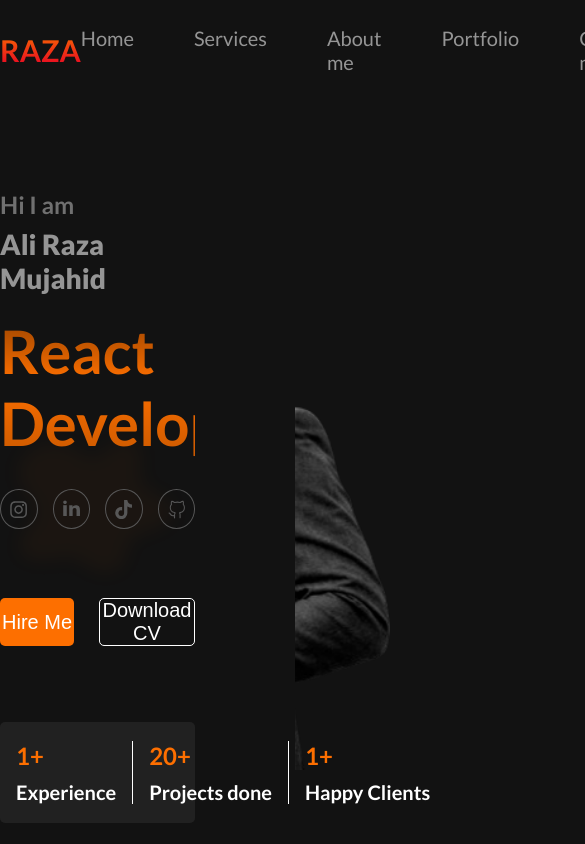
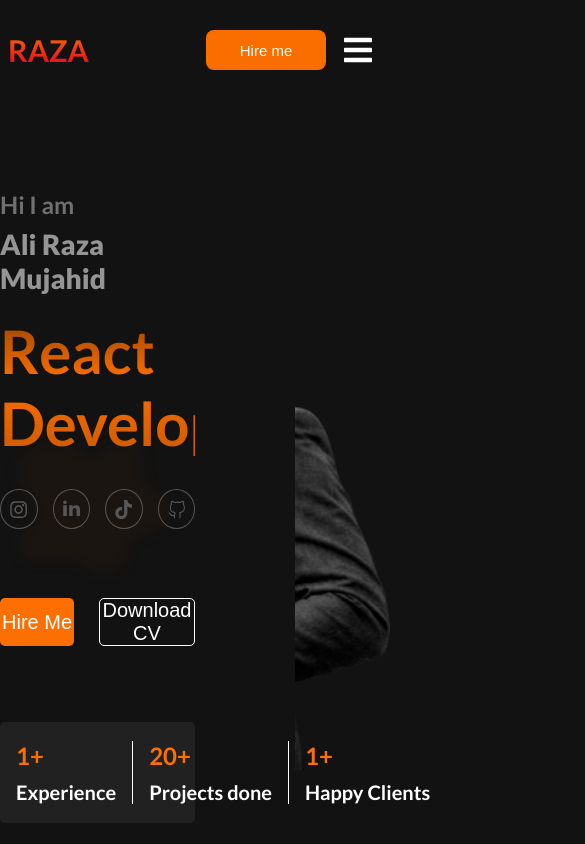
Before and after one commit to ALI-RAZA816/Personal-Portfolio, a React (Vite) app: page / in a window 390 px wide. Shown: the top 844 px of the page, 585 px wide, since content can reach past the window. Built offline with nearby package versions, Linux system fonts and the light colour scheme.

Commit message:
responsive header

```diff
--- a/src/App.jsx
+++ b/src/App.jsx
@@ -13,19 +13,24 @@ import 'aos/dist/aos.css';
 
 function App() {
 
+  const [menu, setMenu] = useState(false);
+
+  const barHandler = () => setMenu(true);
+  const crossHandler = () => setMenu(false);
+
   useEffect(()=>{
     Aos.init();
   },[]);
 
   return (
     <>
-    <Header/>
+    <Header barHandler = {barHandler} menu = {menu} crossHandler = {crossHandler} />
     <HeroSection/>
-    <Service/>
-    <About/>
-    <Portfolio/>
-    <Contact/>
-    <Footer/>
+    {/* <Service/> */}
+    {/* <About/> */}
+    {/* <Portfolio/> */}
+    {/* <Contact/> */}
+    {/* <Footer/> */}
     </>
   )
 }
--- a/src/Component/Header.jsx
+++ b/src/Component/Header.jsx
@@ -1,22 +1,29 @@
 import style from '../css/Header.module.css';
+import { FaBars } from "react-icons/fa";
+import { FaXmark } from "react-icons/fa6";
 
-export default function Header() {
+
+export default function Header({barHandler, menu, crossHandler}) {
     return (
         <header id='home'>
             <div className={style.wrapper}>
                 <div className={style.logo}>
                     <h1>Raza</h1>
                 </div>
-                <div className={style.links}>
-                    <ul>
-                        <li><a href="#home">Home</a></li>
-                        <li><a href="#services">Services</a></li>
-                        <li><a href="#about">About me</a></li>
-                        <li><a href="#portfolio">Portfolio</a></li>
-                        <li><a href="#contact">Contact me</a></li>
+                <div className={`${style.links} ${menu == true && style.show}`}>
+                    <FaXmark onClick={crossHandler} className={style.crossIcon} />
+                    <ul className={menu == true && style.openMenu}>
+                        <li><a onClick={crossHandler} href="#home">Home</a></li>
+                        <li><a onClick={crossHandler} href="#services">Services</a></li>
+                        <li><a onClick={crossHandler} href="#about">About me</a></li>
+                        <li><a onClick={crossHandler} href="#portfolio">Portfolio</a></li>
+                        <li><a onClick={crossHandler} href="#contact">Contact me</a></li>
                     </ul>
                 </div>
+                <div style={{display:'flex',alignItems:'center'}}>
                 <button>Hire me</button>
+                <FaBars onClick={barHandler} className={style.menuIcon} />
+                </div>
             </div>
         </header>
     )
--- a/src/css/Header.module.css
+++ b/src/css/Header.module.css
@@ -1,26 +1,25 @@
-header{
-    /* height: 70px; */
+header {
     width: 100vw;
 }
 
-
-.wrapper{
-    /* border: 1px solid red; */
+.wrapper {
     display: flex;
     height: 100px;
     max-width: 1400px;
     width: 100%;
     margin: 0 auto;
     align-items: center;
+    position: relative;
     justify-content: space-between;
 }
 
-.logo h1{
+.logo h1 {
     text-transform: uppercase;
-    font-weight: bold;
+    font-weight: bolder;
     font-size: 30px;
+    margin-left: .5rem;
     color: transparent;
-    background:linear-gradient(#FA6E00,  #E60026 ) ;
+    background: linear-gradient(#FA6E00, #E60026);
     background-clip: text;
     -webkit-background-clip: text;
 }
@@ -32,19 +31,19 @@ header{
     list-style-type: none;
 }
 
-.links ul li a{
+.links ul li a {
     font-size: 20px;
     color: #959595;
     transition: color .20s ease;
     text-decoration: none;
 }
 
-.links ul li a:hover{
+.links ul li a:hover {
     color: #FA6E00;
 }
 
-header button{
-    height:45px;
+header button {
+    height: 45px;
     width: 140px;
     color: #fff;
     border-radius: 8px;
@@ -52,5 +51,85 @@ header button{
     border: none;
     font-size: 15px;
     cursor: pointer;
-    background-color:#FA6E00;
+    background-color: #FA6E00;
 }
+
+.menuIcon,
+.crossIcon {
+    color: #fff;
+    font-size: 2rem;
+    margin: 0 1rem;
+    cursor: pointer;
+    display: none;
+}
+
+.crossIcon {
+    position: absolute;
+    top: 30px;
+    right: 20px;
+    border: 1px solid #fff;
+    border-radius: 5px;
+}
+
+@media screen and (max-width:992px) {
+
+    .links {
+        top: 0;
+        z-index: 99;
+        height: 0;
+        opacity: 0;
+        visibility: hidden;
+        padding: 0 1rem;
+        transition: .30s ease;
+        position: absolute;
+        width: 100% !important;
+        background-color: #363636 !important;
+    }
+
+    .show {
+        opacity: 1;
+        visibility: visible;
+        height: 100vh;
+    }
+
+    .links ul {
+        padding: 1rem;
+        border-radius: 5px;
+        margin-top: 100px;
+        height: 0;
+        opacity: 0;
+        overflow: hidden;
+        transition: 1s ease;
+        display: block !important;
+        background-color: #181818 !important;
+    }
+
+    .openMenu {
+        opacity: 1 !important;
+        height: 190px !important;
+    }
+
+    .links ul li {
+        margin-bottom: 1rem;
+    }
+
+    .links ul li:last-child {
+        margin-bottom: 0 !important;
+    }
+
+    .links ul li a {
+        font-size: 16px;
+    }
+
+    .menuIcon,
+    .crossIcon {
+        display: block;
+    }
+}
+
+@media screen and (max-width:764px) {
+    header button {
+        height: 40px;
+        width: 120px;
+    }
+}
```
